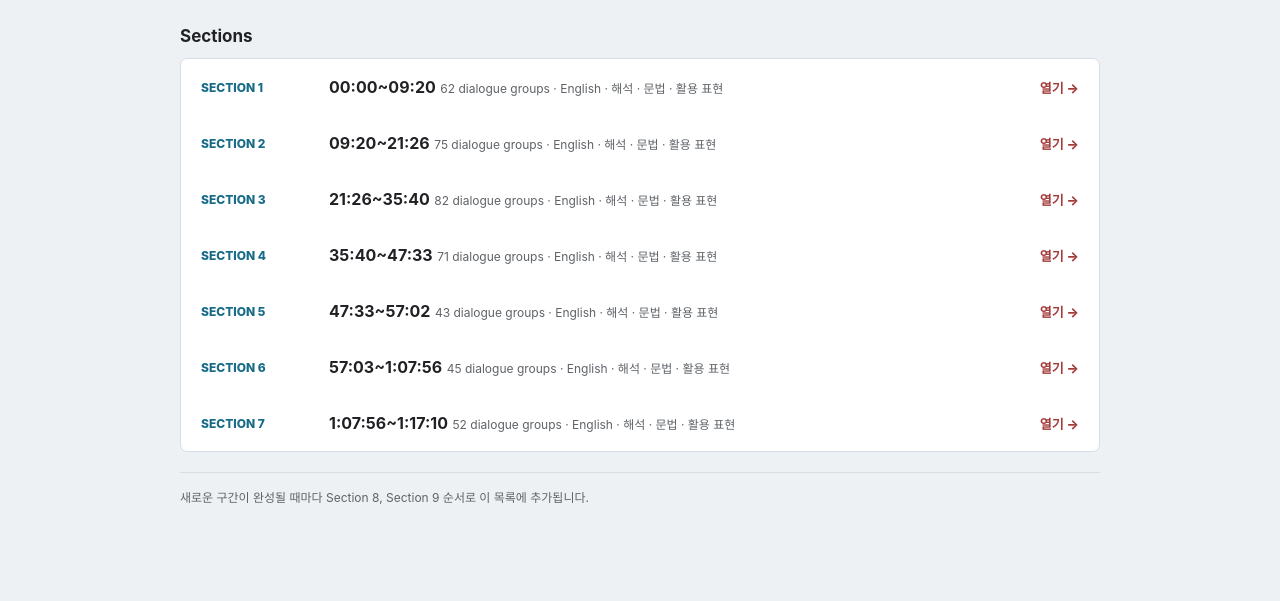
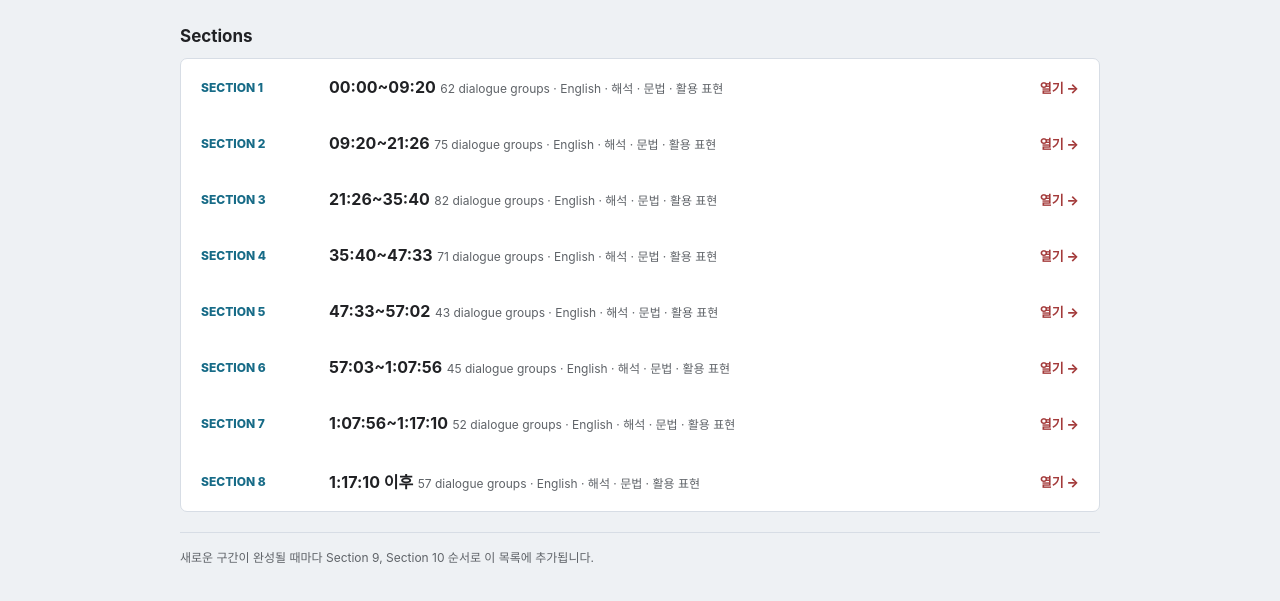
Before and after one commit to bean-ote/the-life-list-english-study, a plain HTML site: page index.html in a window 1280 px wide. Shown: the part 153-754 px from the top of the page. Drawn offline with Linux system fonts and the light colour scheme.

Commit message:
Update index.html

```diff
--- a/index.html
+++ b/index.html
@@ -98,8 +98,16 @@
         </span>
         <span class="open">열기 →</span>
       </a>
+      <a class="section-row" href="sections/section-08.html">
+        <span class="section-number">Section 8</span>
+        <span>
+          <strong class="section-title">1:17:10 이후</strong>
+          <span class="section-meta">57 dialogue groups · English · 해석 · 문법 · 활용 표현</span>
+        </span>
+        <span class="open">열기 →</span>
+      </a>
     </div>
-    <p class="project-note">새로운 구간이 완성될 때마다 Section 8, Section 9 순서로 이 목록에 추가됩니다.</p>
+    <p class="project-note">새로운 구간이 완성될 때마다 Section 9, Section 10 순서로 이 목록에 추가됩니다.</p>
   </main>
 </body>
 </html>
```
